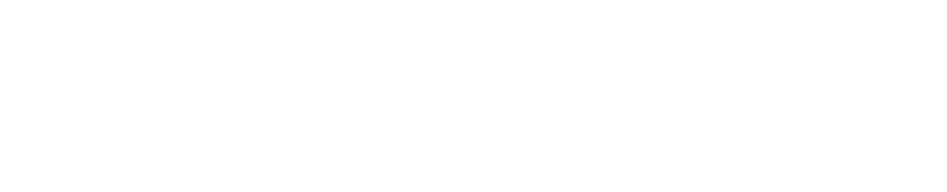
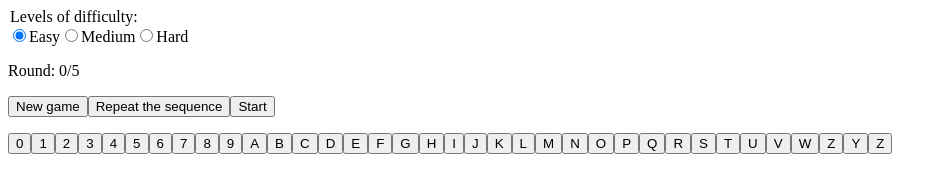
Before and after one commit to Tanya-Gro/Projects-stage1, a website: page simon-says/index.html in a window 1280 px wide. Shown: the whole page, without its empty margins (0-947 px from the left). Drawn offline with Linux system fonts and the light colour scheme.

Commit message:
feat: add html elements initialization

```diff
--- a/simon-says/index.html
+++ b/simon-says/index.html
@@ -6,6 +6,6 @@
   <title>Document</title>
 </head>
 <body>
-  <script src="./script.js"></script>
+  <script src="./initialScript.js" type="module"></script>
 </body>
 </html>
--- /dev/null
+++ b/simon-says/initialScript.js
@@ -0,0 +1,98 @@
+const letters = [['A', 'Ф'],['B', 'И'],['C', 'С'],['D', 'В'],['E', 'У'],['F', 'А'],['G', 'П'],['H', 'Р'],['I', 'Ш'],['J', 'О'],['K', 'Л'],['L', 'Д'],['M', 'Ь'],['N', 'Т'],['O', 'Щ'],['P', 'З'],['Q', 'Й'],['R', 'К'],['S', 'Ы'],['T', 'Е'],['U', 'Г'],['V', 'М'],['W', 'Ц'],['Z', 'Я'],['Y', 'Н'],['Z', 'Я']];
+const numbers = [['0', ')'],['1', '!'],['2', '@'],['3', '#'],['4', '$'],['5', '%'],['6', '^'],['7', '&'],['8', '*'],['9', '(']];
+//названия уровней д.б. уникальны
+const levelsArray = ['Easy', 'Medium', 'Hard'];
+
+// заполняем страницу
+(function () {
+  const bodyElement = document.querySelector('body');
+
+  const navigationContainer = createDomNode(bodyElement, 'div', 'navigation');
+  const levelsContainer = createDomNode(navigationContainer, 'div', 'levels');
+
+  const roundsLabel = createDomNode(navigationContainer, 'p', 'roundsLabel');
+  roundsLabel.textContent = 'Round: \n 0/5';
+
+  const buttonReStart = createDomNode(navigationContainer, 'button', 'button buttonReStart');
+  buttonReStart.textContent = 'New game';
+
+  const buttonRepeat = createDomNode(navigationContainer, 'button', 'button buttonRepeat');
+  buttonRepeat.textContent = 'Repeat the sequence';
+
+  const buttonStart = createDomNode(navigationContainer, 'button', 'button buttonStart active visible');
+  buttonStart.textContent = 'Start';
+
+  const outputContainer = createDomNode(bodyElement, 'div', 'input');
+  const keyboardContainer = createDomNode(bodyElement, 'div', 'keyboard');
+
+  bodyElement.append(navigationContainer);
+  navigationContainer.append(levelsContainer);
+  navigationContainer.append(roundsLabel);
+  navigationContainer.append(buttonReStart);
+  navigationContainer.append(buttonRepeat);
+  navigationContainer.append(buttonStart);
+  bodyElement.append(outputContainer);
+  bodyElement.append(keyboardContainer);
+
+  // добавляем уровни сложности
+  fillLavelsConteiner(levelsContainer);
+  // добавляем поле вывода
+  outputContainer.append(createDomNode(outputContainer, 'p', 'outputContainer--p'))
+  // добавляем клавиатуру
+  fillKeyboardConteiner(keyboardContainer);
+  // appendModalElements();
+})();
+
+//создаем элементы
+function createDomNode(node, element, classes) {
+  node = document.createElement(element);
+  node.className = classes;
+  return node;
+};
+
+// добавляем уровни сложности
+function fillLavelsConteiner(node) {
+  const levetsLabel = createDomNode(node, 'legend', 'levels--label');
+  levetsLabel.innerText = 'Levels of difficulty:';
+  node.append(levetsLabel);
+  // levelsContainer.append(createDomNode(levelsContainer, 'legend', 'levels--label').innerText('Levels of difficulty'));
+
+  for(let i = 0; i < levelsArray.length; i+=1) {
+    const levelInputElement = createDomNode(node, 'input', 'level--input');
+    levelInputElement.value = levelsArray[i];
+    levelInputElement.setAttribute('type', 'radio');
+    levelInputElement.setAttribute('name', 'levelOfDifficulty');
+    levelInputElement.setAttribute('id', levelsArray[i]);
+    if(i === 0)levelInputElement.setAttribute('checked', true);
+
+    const levelLabelElement = createDomNode(node, 'label', 'level--label');
+    levelLabelElement.setAttribute('for', levelsArray[i]);
+    levelLabelElement.innerText = levelsArray[i];
+
+    node.append(levelInputElement);
+    node.append(levelLabelElement);
+  }
+}
+
+// добавляем клавиатуру
+function fillKeyboardConteiner(node) {
+
+    for(let i = 0; i < numbers.length; i+=1) {
+      const key = createDomNode(node, 'button', 'key keyboardContainer--numbers visible');
+      key.setAttribute('name', numbers[i][0]);
+      key.setAttribute('id', numbers[i][0]);
+      key.innerText = numbers[i][0];
+      node.append(key);
+    }
+
+  for(let i = 0; i < letters.length; i+=1) {
+    const key = createDomNode(node, 'button', 'key keyboardContainer--letter');
+    key.setAttribute('name', letters[i][0]);
+    key.setAttribute('id', letters[i][0]);
+    key.innerText = letters[i][0];
+    node.append(key);
+  }
+};
+
+export {letters, numbers, levelsArray};
+// console.log(numbers.length)
```
Also changed, not shown: simon-says/script.js (deleted).
